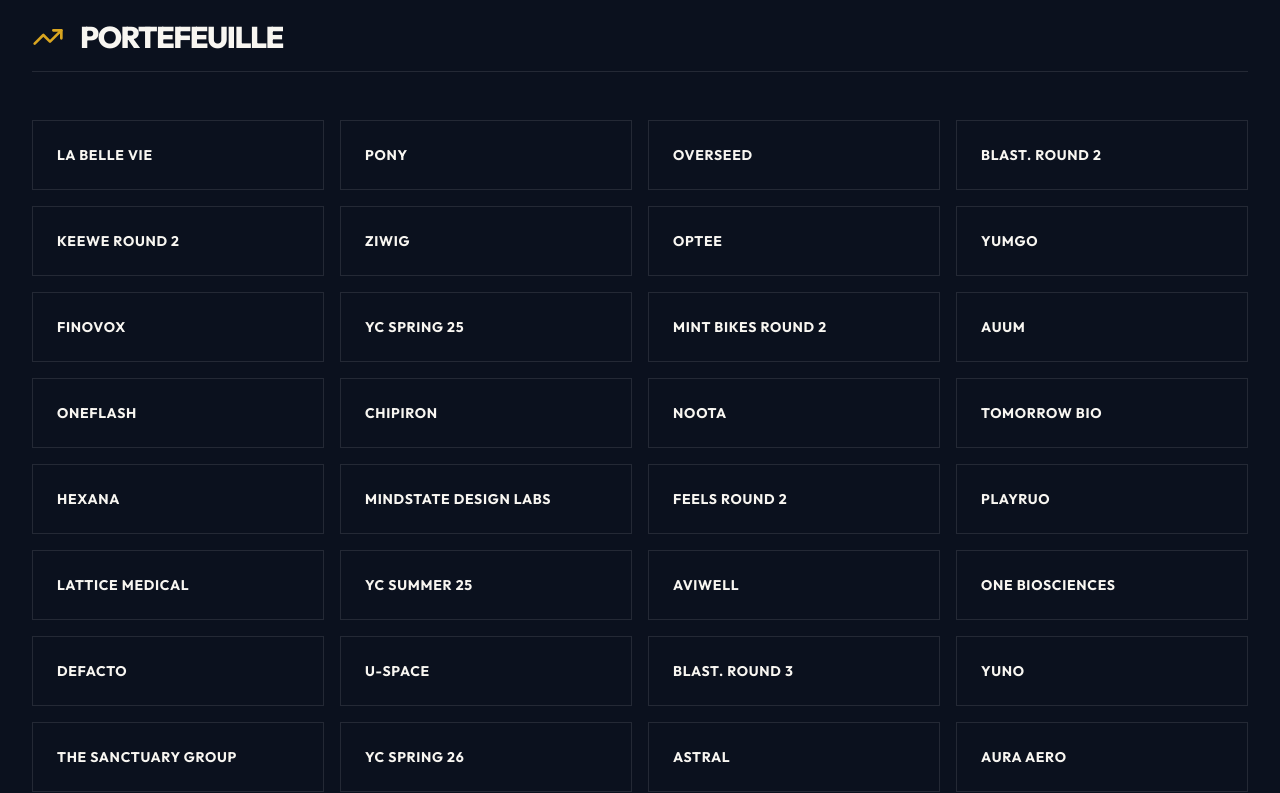
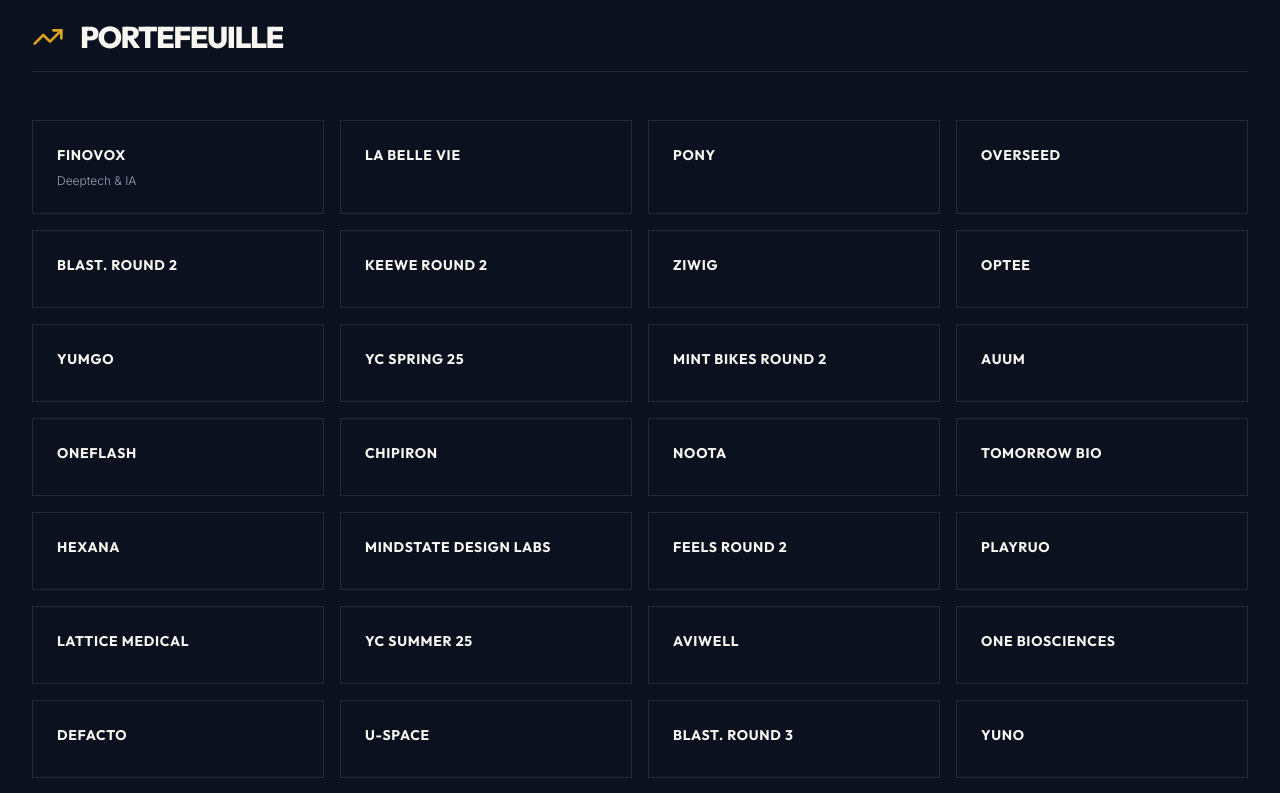
Before and after one commit to nc7hmwtkz4-dot/sg-335882f0-675b-4301-b1b4-dec62524d52d-1777717981, a Next.js app: page /investissements in a window 1280 px wide. Shown: the part 1360-2153 px from the top of the page. Built offline with nearby package versions, Linux system fonts and the light colour scheme.

Commit message:
feat(investments): add finovox details

```diff
--- a/src/pages/investissements.tsx
+++ b/src/pages/investissements.tsx
@@ -1,49 +1,49 @@
 import Head from "next/head";
 import Link from "next/link";
-import { TrendingUp, Building2, Sparkles } from "lucide-react";
+import { TrendingUp, Building2, Sparkles, ExternalLink } from "lucide-react";
 import { Button } from "@/components/ui/button";
 
 export default function Investissements() {
   const companies = [
-    "LA BELLE VIE",
-    "PONY",
-    "OVERSEED",
-    "BLAST. ROUND 2",
-    "KEEWE ROUND 2",
-    "ZIWIG",
-    "OPTEE",
-    "YUMGO",
-    "FINOVOX",
-    "YC SPRING 25",
-    "MINT BIKES ROUND 2",
-    "AUUM",
-    "ONEFLASH",
-    "CHIPIRON",
-    "NOOTA",
-    "TOMORROW BIO",
-    "HEXANA",
-    "MINDSTATE DESIGN LABS",
-    "FEELS ROUND 2",
-    "PLAYRUO",
-    "LATTICE MEDICAL",
-    "YC SUMMER 25",
-    "AVIWELL",
-    "ONE BIOSCIENCES",
-    "DEFACTO",
-    "U-SPACE",
-    "BLAST. ROUND 3",
-    "YUNO",
-    "THE SANCTUARY GROUP",
-    "YC SPRING 26",
-    "ASTRAL",
-    "AURA AERO",
-    "PONY - ROUND 2",
-    "HEXANA - TRANCHE 2",
-    "UNIVITY",
-    "YC WINTER 26",
-    "WHITELAB GENOMICS",
-    "CEMENTIC",
-    "YC FALL 25"
+    { name: "FINOVOX", sector: "Deeptech & IA", website: "https://www.finovox.com/en", description: "IA et computer vision pour détecter les falsifications documentaires" },
+    { name: "LA BELLE VIE", sector: "", website: "", description: "" },
+    { name: "PONY", sector: "", website: "", description: "" },
+    { name: "OVERSEED", sector: "", website: "", description: "" },
+    { name: "BLAST. ROUND 2", sector: "", website: "", description: "" },
+    { name: "KEEWE ROUND 2", sector: "", website: "", description: "" },
+    { name: "ZIWIG", sector: "", website: "", description: "" },
+    { name: "OPTEE", sector: "", website: "", description: "" },
+    { name: "YUMGO", sector: "", website: "", description: "" },
+    { name: "YC SPRING 25", sector: "", website: "", description: "" },
+    { name: "MINT BIKES ROUND 2", sector: "", website: "", description: "" },
+    { name: "AUUM", sector: "", website: "", description: "" },
+    { name: "ONEFLASH", sector: "", website: "", description: "" },
+    { name: "CHIPIRON", sector: "", website: "", description: "" },
+    { name: "NOOTA", sector: "", website: "", description: "" },
+    { name: "TOMORROW BIO", sector: "", website: "", description: "" },
+    { name: "HEXANA", sector: "", website: "", description: "" },
+    { name: "MINDSTATE DESIGN LABS", sector: "", website: "", description: "" },
+    { name: "FEELS ROUND 2", sector: "", website: "", description: "" },
+    { name: "PLAYRUO", sector: "", website: "", description: "" },
+    { name: "LATTICE MEDICAL", sector: "", website: "", description: "" },
+    { name: "YC SUMMER 25", sector: "", website: "", description: "" },
+    { name: "AVIWELL", sector: "", website: "", description: "" },
+    { name: "ONE BIOSCIENCES", sector: "", website: "", description: "" },
+    { name: "DEFACTO", sector: "", website: "", description: "" },
+    { name: "U-SPACE", sector: "", website: "", description: "" },
+    { name: "BLAST. ROUND 3", sector: "", website: "", description: "" },
+    { name: "YUNO", sector: "", website: "", description: "" },
+    { name: "THE SANCTUARY GROUP", sector: "", website: "", description: "" },
+    { name: "YC SPRING 26", sector: "", website: "", description: "" },
+    { name: "ASTRAL", sector: "", website: "", description: "" },
+    { name: "AURA AERO", sector: "", website: "", description: "" },
+    { name: "PONY - ROUND 2", sector: "", website: "", description: "" },
+    { name: "HEXANA - TRANCHE 2", sector: "", website: "", description: "" },
+    { name: "UNIVITY", sector: "", website: "", description: "" },
+    { name: "YC WINTER 26", sector: "", website: "", description: "" },
+    { name: "WHITELAB GENOMICS", sector: "", website: "", description: "" },
+    { name: "CEMENTIC", sector: "", website: "", description: "" },
+    { name: "YC FALL 25", sector: "", website: "", description: "" }
   ];
 
   return (
@@ -138,11 +138,26 @@ export default function Investissements() {
               {companies.map((company, idx) => (
                 <div
                   key={idx}
-                  className="bg-background border border-white/10 p-6 hover:border-accent/50 transition-colors duration-300 group"
+                  className="bg-background border border-white/10 p-6 hover:border-accent/50 transition-colors duration-300 group relative"
                 >
-                  <p className="font-heading font-bold text-sm tracking-wider uppercase group-hover:text-accent transition-colors">
-                    {company}
+                  <p className="font-heading font-bold text-sm tracking-wider uppercase group-hover:text-accent transition-colors mb-2">
+                    {company.name}
                   </p>
+                  {company.sector && (
+                    <p className="text-xs text-muted-foreground font-light">
+                      {company.sector}
+                    </p>
+                  )}
+                  {company.website && (
+                    <a
+                      href={company.website}
+                      target="_blank"
+                      rel="noopener noreferrer"
+                      className="absolute top-4 right-4 opacity-0 group-hover:opacity-100 transition-opacity"
+                    >
+                      <ExternalLink className="w-4 h-4 text-accent" />
+                    </a>
+                  )}
                 </div>
               ))}
             </div>
```
Also changed, not shown: .softgen/tasks/task-21.md.
